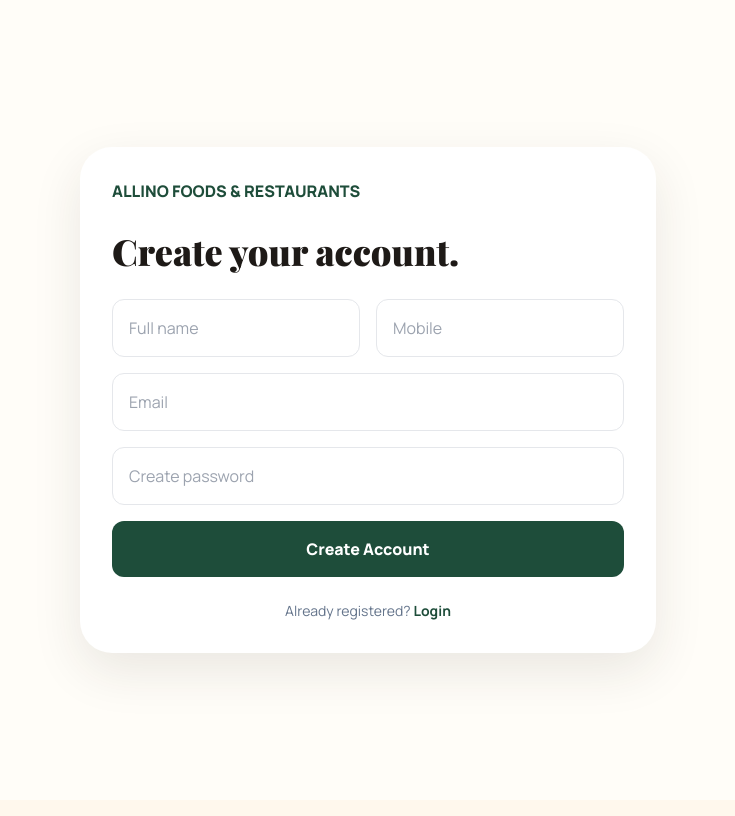
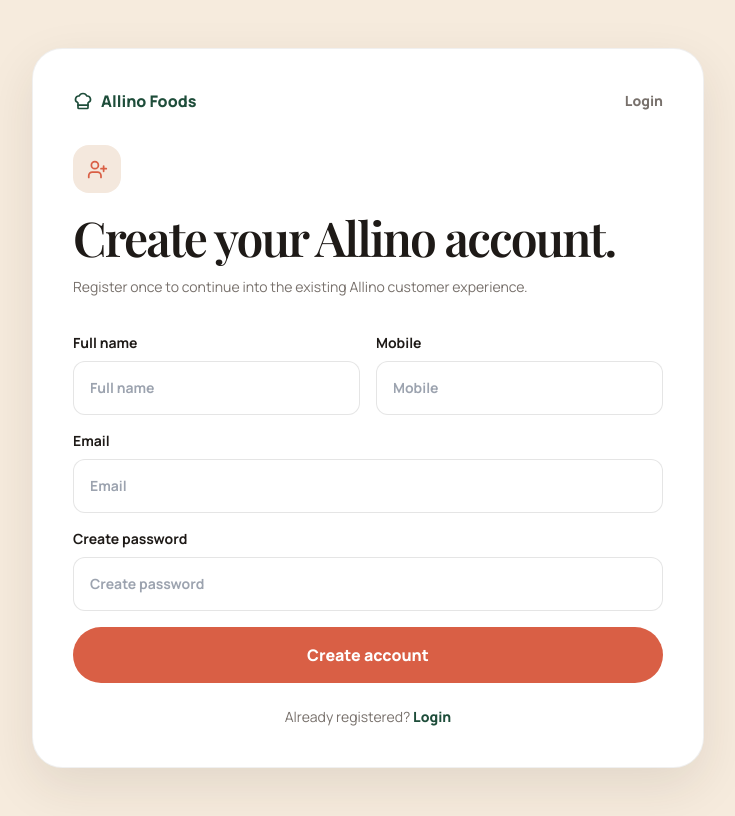
Before and after one commit to savrdhtechnology-cloud/Allinofoods, a Next.js app: page /register in a window 1280 px wide. Shown: the whole page, without its empty margins (272-1007 px from the left). Built offline with nearby package versions, Linux system fonts and the light colour scheme; a web font is replaced by a local one.

Commit message:
design: refresh app/register/page.tsx

```diff
--- a/app/register/page.tsx
+++ b/app/register/page.tsx
@@ -1,3 +1,17 @@
-"use client"; import Link from "next/link"; import {motion} from "framer-motion";
-import {MotionButton} from "@/components/motion/PageMotion";
-export default function Register(){return <main className="mesh grid min-h-screen place-items-center bg-[#fffdf8] px-5 py-12"><motion.div initial={{opacity:0,scale:.97}} animate={{opacity:1,scale:1}} className="motion-form-card w-full max-w-xl rounded-[2rem] bg-white p-8 shadow-card"><Link href="/" className="font-black text-allino-green">ALLINO FOODS & RESTAURANTS</Link><h1 className="mt-7 text-4xl font-black">Create your account.</h1><div className="mt-7 grid gap-4 md:grid-cols-2"><input className="rounded-xl border p-4" placeholder="Full name"/><input className="rounded-xl border p-4" placeholder="Mobile"/><input className="rounded-xl border p-4 md:col-span-2" placeholder="Email"/><input type="password" className="rounded-xl border p-4 md:col-span-2" placeholder="Create password"/><MotionButton className="rounded-xl bg-allino-green p-4 font-black text-white md:col-span-2">Create Account</MotionButton></div><p className="mt-6 text-center text-sm text-slate-500">Already registered? <Link className="font-bold text-allino-green" href="/login">Login</Link></p></motion.div></main>}
+"use client";
+import Link from "next/link";
+import {motion,useReducedMotion} from "framer-motion";
+import {ChefHat,UserPlus} from "lucide-react";
+
+export default function Register(){
+ const reduce=useReducedMotion();
+ return <main className="grid min-h-screen place-items-center bg-[#F6EBDD] px-5 py-12">
+  <motion.div initial={reduce?false:{opacity:0,scale:.985,y:16}} animate={{opacity:1,scale:1,y:0}} className="motion-form-card w-full max-w-2xl rounded-[1.9rem] border border-black/[.06] bg-white p-7 shadow-card sm:p-10">
+    <div className="flex items-center justify-between gap-4"><Link href="/" className="flex items-center gap-2 font-extrabold text-allino-green"><ChefHat size={20}/>Allino Foods</Link><Link href="/login" className="text-sm font-extrabold text-stone-500">Login</Link></div>
+    <div className="mt-8 grid h-12 w-12 place-items-center rounded-2xl bg-[#F4E8DD] text-allino-coral"><UserPlus size={21}/></div>
+    <h1 className="mt-5 text-4xl font-semibold tracking-[-.04em] sm:text-5xl">Create your Allino account.</h1><p className="mt-3 max-w-xl text-sm leading-7 text-stone-500">Register once to continue into the existing Allino customer experience.</p>
+    <form className="mt-8 grid gap-4 sm:grid-cols-2"><label className="grid gap-2 text-sm font-bold">Full name<input className="rounded-xl border border-black/[.10] p-4" placeholder="Full name"/></label><label className="grid gap-2 text-sm font-bold">Mobile<input className="rounded-xl border border-black/[.10] p-4" placeholder="Mobile"/></label><label className="grid gap-2 text-sm font-bold sm:col-span-2">Email<input className="rounded-xl border border-black/[.10] p-4" placeholder="Email"/></label><label className="grid gap-2 text-sm font-bold sm:col-span-2">Create password<input type="password" className="rounded-xl border border-black/[.10] p-4" placeholder="Create password"/></label><button className="rounded-full bg-allino-coral p-4 font-extrabold text-white transition hover:bg-allino-ink sm:col-span-2">Create account</button></form>
+    <p className="mt-6 text-center text-sm text-stone-500">Already registered? <Link className="font-extrabold text-allino-green" href="/login">Login</Link></p>
+  </motion.div>
+ </main>;
+}
```
